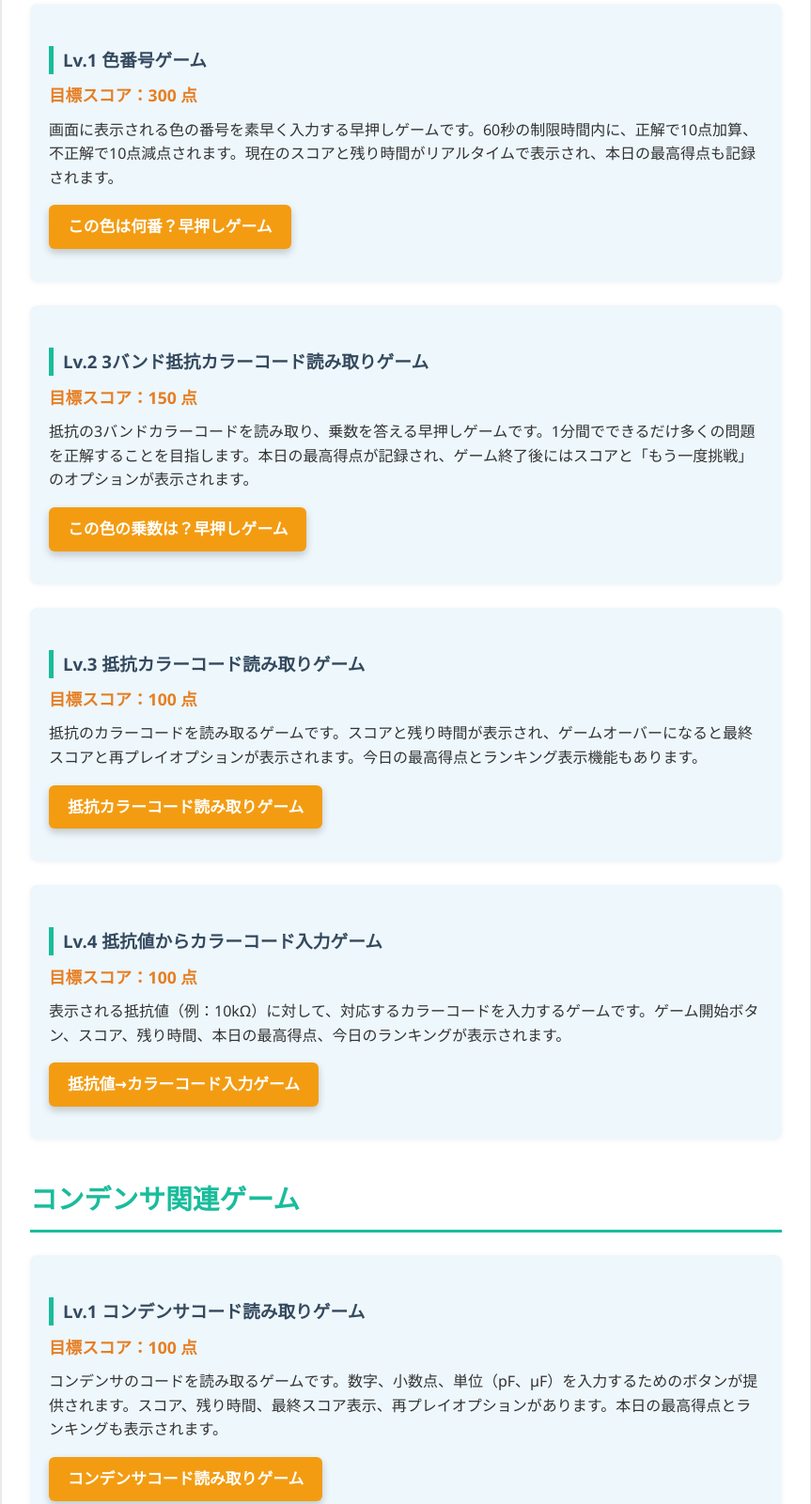
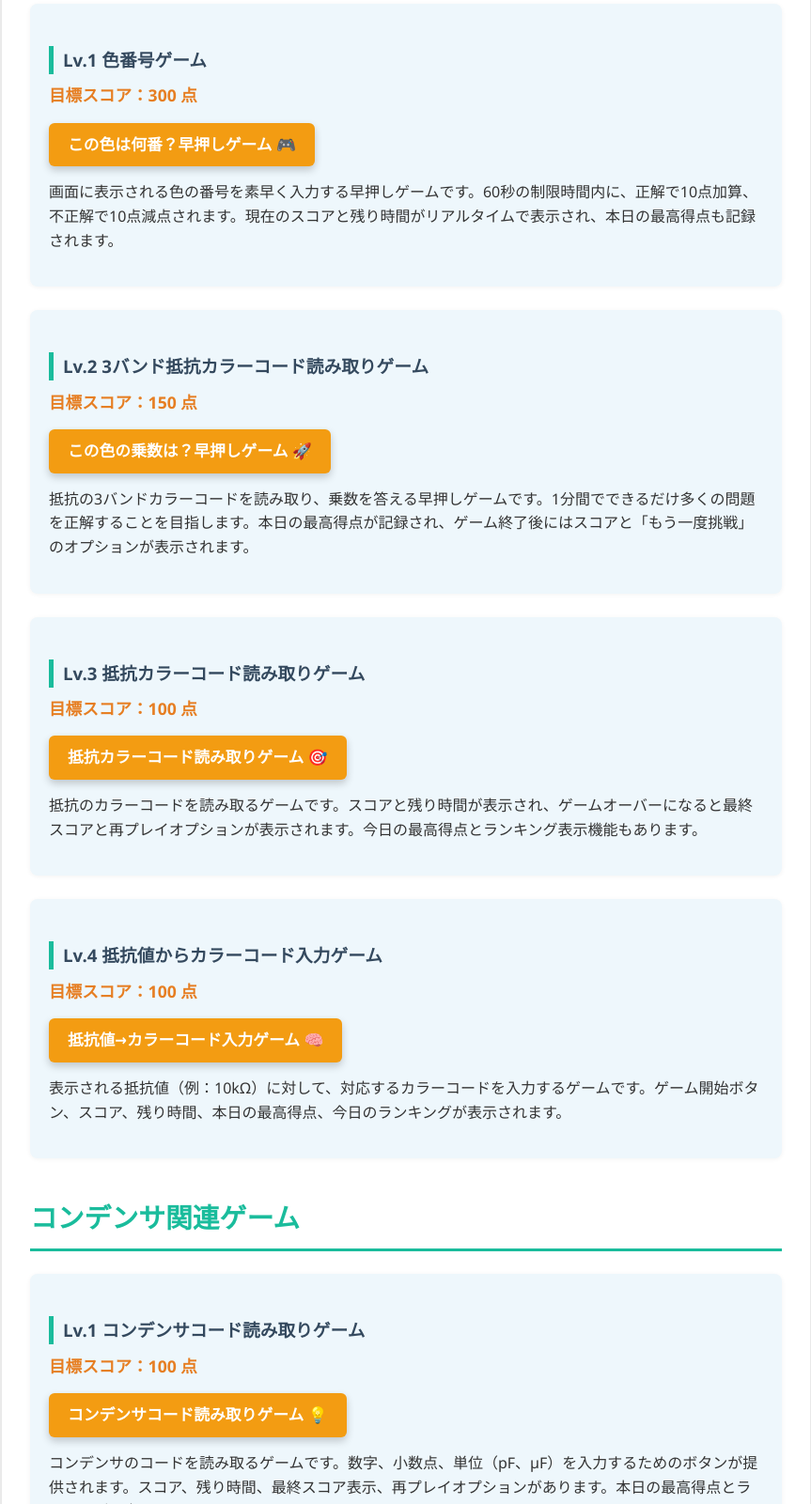
Before and after one commit to E-TechKB/Elec_SET_portal, a plain HTML site: page index.html in a window 1280 px wide. Shown: the part 300-1901 px from the top of the page at 94% size, without its empty margins (208-1071 px from the left). Drawn offline with Linux system fonts and the light colour scheme.

Commit message:
Update index.html

```diff
--- a/index.html
+++ b/index.html
@@ -19,26 +19,26 @@
             <li>
                 <h3>Lv.1 色番号ゲーム</h3>
                 <p class="score-goal">目標スコア：300 点</p>
+                <a class="game-link-button" href="https://e-techkb.github.io/Color_Number/" target="_blank" rel="noopener noreferrer">この色は何番？早押しゲーム 🎮</a>
                 <p>画面に表示される色の番号を素早く入力する早押しゲームです。60秒の制限時間内に、正解で10点加算、不正解で10点減点されます。現在のスコアと残り時間がリアルタイムで表示され、本日の最高得点も記録されます。</p>
-                <a class="game-link-button" href="https://e-techkb.github.io/Color_Number/" target="_blank" rel="noopener noreferrer">この色は何番？早押しゲーム </a>
             </li>
             <li>
                 <h3>Lv.2 3バンド抵抗カラーコード読み取りゲーム</h3>
                 <p class="score-goal">目標スコア：150 点</p>
+                <a class="game-link-button" href="https://e-techkb.github.io/3band_ColorToValue/" target="_blank" rel="noopener noreferrer">この色の乗数は？早押しゲーム 🚀</a>
                 <p>抵抗の3バンドカラーコードを読み取り、乗数を答える早押しゲームです。1分間でできるだけ多くの問題を正解することを目指します。本日の最高得点が記録され、ゲーム終了後にはスコアと「もう一度挑戦」のオプションが表示されます。</p>
-                <a class="game-link-button" href="https://e-techkb.github.io/3band_ColorToValue/" target="_blank" rel="noopener noreferrer">この色の乗数は？早押しゲーム </a>
             </li>
             <li>
                 <h3>Lv.3 抵抗カラーコード読み取りゲーム</h3>
                 <p class="score-goal">目標スコア：100 点</p>
+                <a class="game-link-button" href="https://e-techkb.github.io/ColorToValue" target="_blank" rel="noopener noreferrer">抵抗カラーコード読み取りゲーム 🎯</a>
                 <p>抵抗のカラーコードを読み取るゲームです。スコアと残り時間が表示され、ゲームオーバーになると最終スコアと再プレイオプションが表示されます。今日の最高得点とランキング表示機能もあります。</p>
-                <a class="game-link-button" href="https://e-techkb.github.io/ColorToValue" target="_blank" rel="noopener noreferrer">抵抗カラーコード読み取りゲーム </a>
             </li>
             <li>
                 <h3>Lv.4 抵抗値からカラーコード入力ゲーム</h3>
                 <p class="score-goal">目標スコア：100 点</p>
+                <a class="game-link-button" href="https://e-techkb.github.io/ValueToColor" target="_blank" rel="noopener noreferrer">抵抗値→カラーコード入力ゲーム 🧠</a>
                 <p>表示される抵抗値（例：10kΩ）に対して、対応するカラーコードを入力するゲームです。ゲーム開始ボタン、スコア、残り時間、本日の最高得点、今日のランキングが表示されます。</p>
-                <a class="game-link-button" href="https://e-techkb.github.io/ValueToColor" target="_blank" rel="noopener noreferrer">抵抗値→カラーコード入力ゲーム </a>
             </li>
         </ul>
 
@@ -47,14 +47,14 @@
             <li>
                 <h3>Lv.1 コンデンサコード読み取りゲーム</h3>
                 <p class="score-goal">目標スコア：100 点</p>
+                <a class="game-link-button" href="https://e-techkb.github.io/NumToCap" target="_blank" rel="noopener noreferrer">コンデンサコード読み取りゲーム 💡</a>
                 <p>コンデンサのコードを読み取るゲームです。数字、小数点、単位（pF、µF）を入力するためのボタンが提供されます。スコア、残り時間、最終スコア表示、再プレイオプションがあります。本日の最高得点とランキングも表示されます。</p>
-                <a class="game-link-button" href="https://e-techkb.github.io/NumToCap" target="_blank" rel="noopener noreferrer">コンデンサコード読み取りゲーム </a>
             </li>
             <li>
                 <h3>Lv.2 コンデンサコード入力ゲーム</h3>
                 <p class="score-goal">目標スコア：100 点</p>
+                <a class="game-link-button" href="https://e-techkb.github.io/CapToNum" target="_blank" rel="noopener noreferrer">コンデンサコード入力ゲーム ⌨️</a>
                 <p>表示されるコンデンサの値（例：0.1µF）に対して、コンデンサコードを入力するゲームです。数字、クリア、決定ボタンでコードを入力します。スコア、残り時間、最終スコア表示、再プレイオプションに加え、本日の最高得点とランキングも表示されます。</p>
-                <a class="game-link-button" href="https://e-techkb.github.io/CapToNum" target="_blank" rel="noopener noreferrer">コンデンサコード入力ゲーム </a>
             </li>
         </ul>
 
```
